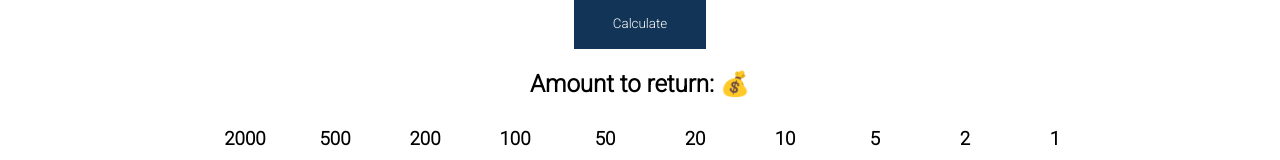
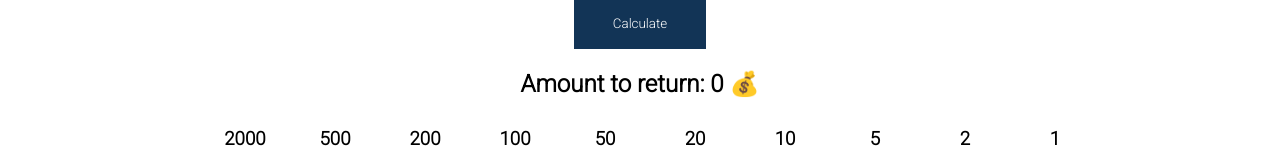
Before and after one commit to Hamza-777/Cash-Register, a plain HTML site: page index.html in a window 1280 px wide. Both pictures are taken after typing "5", "5" into the empty fields and a click on the button "Calculate". Shown: the part 365-525 px from the top of the page. Drawn offline with Linux system fonts and the light colour scheme.

Commit message:
final commit

```diff
--- a/app.js
+++ b/app.js
@@ -37,6 +37,7 @@ calculate.addEventListener('click', (e) => {
         for(let i = 0; i < 10; i++) {
             document.querySelector(`#${amount[i]}`).textContent = cashback[i];
         }
+        document.querySelector('#giveback').textContent = cashAmount - billAmount;
     }
 
     e.preventDefault();
--- a/index.html
+++ b/index.html
@@ -28,7 +28,7 @@
     </div>
     <div class="container change">
         <button id="calc">Calculate</button>
-        <h2 class="result">Amount to return: 💰</h2>
+        <h2 class="result">Amount to return: <span id="giveback"></span> 💰</h2>
         <div class="returns">
             <div class="amount">
                 <h3>2000</h3>
```
